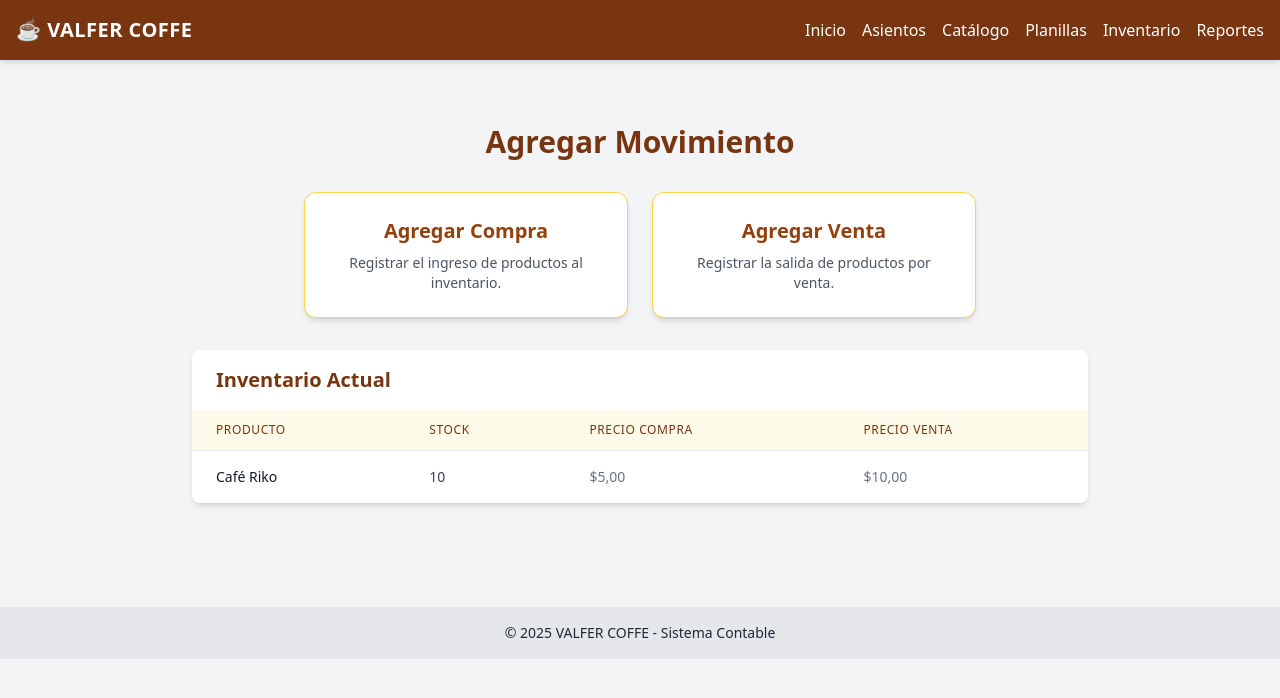
After one commit to DanGG19/SISTEMA-CONTABLE, a Django app: page /inventario/movimiento/agregar/ in a window 1280 px wide. The commit adds this page. Shown: the top 698 px of the page. Run offline with Django 5.2, Linux system fonts and the light colour scheme; data comes from the database, SQL or seed files in the repository; both versions use the stored data as it was after the commit; some libraries are stand-ins or nearby versions.

Commit message:
Modulo de Inventario ver1.1, fixed de signals.py y estructura

```diff
--- a/valfer/contabilidad/forms.py
+++ b/valfer/contabilidad/forms.py
@@ -82,7 +82,7 @@ from .models import MovimientoInventario, Producto
 class MovimientoInventarioForm(forms.ModelForm):
     class Meta:
         model = MovimientoInventario
-        fields = ['fecha', 'producto', 'tipo', 'cantidad', 'precio_unitario', 'iva']
+        fields = ['fecha', 'producto', 'cantidad', 'precio_unitario', 'iva']
         widgets = {
             'fecha': forms.DateInput(attrs={'type': 'date', 'class': 'form-input'}),
         }
--- a/valfer/contabilidad/templates/contabilidad/base.html
+++ b/valfer/contabilidad/templates/contabilidad/base.html
@@ -20,9 +20,9 @@
                 <li><a href="/asientos/" class="hover:underline">Asientos</a></li>
                 <li><a href="/catalogo/" class="hover:underline">Catálogo</a></li>
                 <li><a href="/planillas/" class="hover:underline">Planillas</a></li>
-                <li><a href="/home/" class="hover:underline">Reportes</a></li>
+                <li><a href="/inventario/movimiento/agregar/" class="hover:underline">Inventario</a></li>
                 <li><a href="/reportes/" class="hover:underline">Reportes</a></li>
-                <li><a href="/inventario/compras/registrar/" class="hover:underline">Inventario</a></li>
+
             </ul>
         </div>
     </nav>
--- /dev/null
+++ b/valfer/contabilidad/templates/inventario/seleccionar_movimiento.html
@@ -0,0 +1,52 @@
+{% extends 'contabilidad/base.html' %}
+
+{% block title %}Agregar Movimiento - VALFER COFFE{% endblock %}
+
+{% block content %}
+<div class="container mx-auto px-4 py-10">
+    <h2 class="text-3xl font-bold text-center text-amber-900 mb-8">Agregar Movimiento</h2>
+
+    <div class="grid grid-cols-1 sm:grid-cols-2 gap-6 max-w-2xl mx-auto mb-8">
+        <!-- Opción Compra -->
+        <a href="{% url 'registrar_compra' %}" class="block bg-white border border-amber-300 rounded-xl shadow-md hover:shadow-xl transition p-6 text-center">
+            <h3 class="text-xl font-semibold text-amber-800 mb-2">Agregar Compra</h3>
+            <p class="text-sm text-gray-600">Registrar el ingreso de productos al inventario.</p>
+        </a>
+
+        <!-- Opción Venta -->
+        <a href="{% url 'registrar_venta' %}" class="block bg-white border border-amber-300 rounded-xl shadow-md hover:shadow-xl transition p-6 text-center">
+            <h3 class="text-xl font-semibold text-amber-800 mb-2">Agregar Venta</h3>
+            <p class="text-sm text-gray-600">Registrar la salida de productos por venta.</p>
+        </a>
+    </div>
+
+    <!-- Inventario actual -->
+    <div class="bg-white shadow-md rounded-lg overflow-hidden max-w-4xl mx-auto">
+        <h3 class="text-xl font-bold text-amber-900 px-6 py-4">Inventario Actual</h3>
+        <table class="min-w-full divide-y divide-gray-200">
+            <thead class="bg-amber-50">
+                <tr>
+                    <th class="px-6 py-3 text-left text-xs font-medium text-amber-900 uppercase tracking-wider">Producto</th>
+                    <th class="px-6 py-3 text-left text-xs font-medium text-amber-900 uppercase tracking-wider">Stock</th>
+                    <th class="px-6 py-3 text-left text-xs font-medium text-amber-900 uppercase tracking-wider">Precio Compra</th>
+                    <th class="px-6 py-3 text-left text-xs font-medium text-amber-900 uppercase tracking-wider">Precio Venta</th>
+                </tr>
+            </thead>
+            <tbody class="bg-white divide-y divide-gray-200">
+                {% for producto in productos %}
+                <tr class="hover:bg-gray-50 transition duration-150">
+                    <td class="px-6 py-4 whitespace-nowrap text-sm font-medium text-gray-900">{{ producto.nombre }}</td>
+                    <td class="px-6 py-4 whitespace-nowrap text-sm text-gray-700">{{ producto.stock }}</td>
+                    <td class="px-6 py-4 whitespace-nowrap text-sm text-gray-500">${{ producto.precio_compra|floatformat:2 }}</td>
+                    <td class="px-6 py-4 whitespace-nowrap text-sm text-gray-500">${{ producto.precio_venta|floatformat:2 }}</td>
+                </tr>
+                {% empty %}
+                <tr>
+                    <td colspan="4" class="px-6 py-4 text-center text-sm text-gray-500">No hay productos registrados</td>
+                </tr>
+                {% endfor %}
+            </tbody>
+        </table>
+    </div>
+</div>
+{% endblock %}
--- a/valfer/contabilidad/urls.py
+++ b/valfer/contabilidad/urls.py
@@ -26,13 +26,13 @@ urlpatterns = [
     path('estados-financieros/listar-resultados/resultados/<int:resultado_id>/', views.ver_resultado, name='ver_resultado'),
 
 
-
-
     #Inventario Perpetuo
     path('inventario/compras/registrar/', views.registrar_movimiento, {'tipo': 'compra'}, name='registrar_compra'),
     path('inventario/ventas/registrar/', views.registrar_movimiento, {'tipo': 'venta'}, name='registrar_venta'),
     path('inventario/', views.lista_inventario, name='lista_inventario'),
     path('movimientos/', views.lista_movimientos, name='lista_movimientos'),
+    path('inventario/movimiento/agregar/', views.seleccionar_movimiento, name='seleccionar_movimiento'),
+
 
 
 ]
--- a/valfer/contabilidad/views.py
+++ b/valfer/contabilidad/views.py
@@ -11,6 +11,7 @@ from datetime import date
 from calendar import monthrange
 from django.views.decorators.csrf import csrf_exempt
 from django.core.paginator import Paginator
+
 
 def home(request):
     return render(request, 'contabilidad/home.html')
@@ -386,9 +387,17 @@ def registrar_movimiento(request, tipo):
             if tipo == 'venta' and producto.stock < movimiento.cantidad:
                 form.add_error('cantidad', 'Stock insuficiente')
             else:
-                movimiento.save()
+                # Actualizar stock según el tipo
+                if tipo == 'compra':
+                    producto.stock += movimiento.cantidad
+                elif tipo == 'venta':
+                    producto.stock -= movimiento.cantidad
+                producto.save()  # Guardar el nuevo stock
+
+                movimiento.save()  # Guardar el movimiento
                 return redirect('lista_inventario')
     else:
+        # Si es GET, mostrar el formulario
         initial = {'tipo': tipo, 'iva': 0.13}
         form = MovimientoInventarioForm(initial=initial)
 
@@ -396,6 +405,8 @@ def registrar_movimiento(request, tipo):
         'form': form,
         'titulo': 'Compra' if tipo == 'compra' else 'Venta'
     })
+
+
 
 def lista_inventario(request):
     productos = Producto.objects.all()
@@ -412,21 +423,22 @@ def lista_movimientos(request):
     # Query para la tabla CON filtros
     movimientos_filtrados = movimientos_base.order_by('-fecha')
 
-    # Aplicar filtros
-    producto_id = request.GET.get('producto')
-    tipo = request.GET.get('tipo')
+    # Obtener filtros de la request (con valores por defecto seguros)
+    producto_id = request.GET.get('producto', '')
+    tipo = request.GET.get('tipo', '')
 
+    # Aplicar filtros si existen
     if producto_id:
         movimientos_filtrados = movimientos_filtrados.filter(producto_id=producto_id)
     if tipo:
         movimientos_filtrados = movimientos_filtrados.filter(tipo=tipo)
 
-    # Calcular totales
+    # Calcular totales por movimiento (puede ser útil para la tabla)
     for mov in movimientos_filtrados:
         mov.total_calculado = mov.cantidad * mov.precio_unitario
 
     # Paginación
-    paginator = Paginator(movimientos_filtrados, 10)
+    paginator = Paginator(movimientos_filtrados, 10)  # 10 por página
     page_number = request.GET.get('page')
     page_obj = paginator.get_page(page_number)
 
@@ -435,8 +447,11 @@ def lista_movimientos(request):
         'movimientos_base': movimientos_base,  # Datos SIN filtrar para contadores
         'productos': Producto.objects.all(),
         'page_obj': page_obj,
-        'filtros_aplicados': {
-            'producto': producto_id,
-            'tipo': tipo
-        }
+        # Filtros para mantener selección en la UI
+        'producto_seleccionado': producto_id,
+        'tipo_seleccionado': tipo
     })
+
+def seleccionar_movimiento(request):
+    productos = Producto.objects.all()
+    return render(request, 'inventario/seleccionar_movimiento.html', {'productos': productos})
```
Also changed, not shown: valfer/contabilidad/signals.py (+1 -19 lines), valfer/contabilidad/templates/inventario/lista_movimientos.html (+10 -22 lines), valfer/db.sqlite3.
